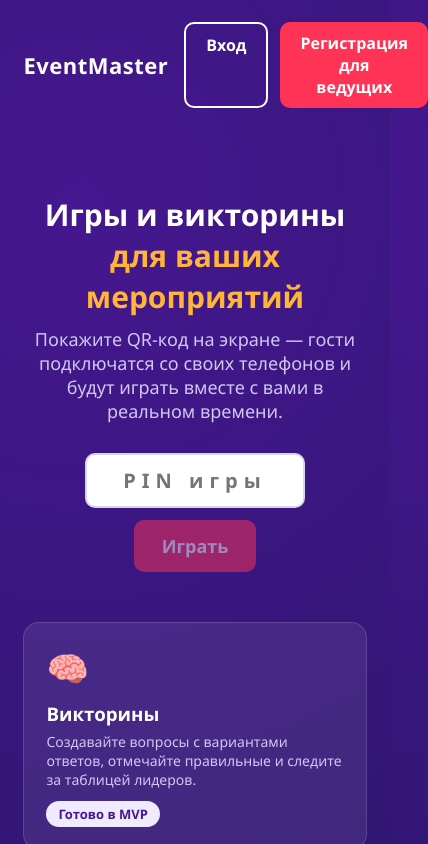
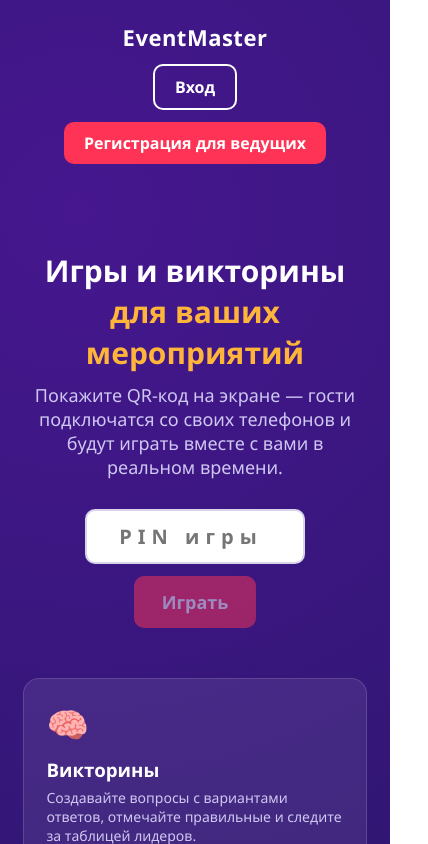
Before and after one commit to cezman/eventmaster, a React (Vite) app in the folder client/: page / in a window 390 px wide. Shown: the top 844 px of the page, 428 px wide, since content can reach past the window. Built offline with nearby package versions, Linux system fonts and the light colour scheme.

Commit message:
EM-6: мобильные UX-фиксы — подписи полей PIN/имя на форме игрока, PIN на всю ширину карточки, компенсация трекинга в .pin-input, шапка лендинга в колонку на ≤760px

```diff
--- a/client/src/pages/PlayGame.jsx
+++ b/client/src/pages/PlayGame.jsx
@@ -134,23 +134,28 @@ export default function PlayGame() {
       <div className="play-screen">
         <form className="card play-card" onSubmit={join}>
           <h1>Присоединиться к игре</h1>
+          <label className="field-label">
+            PIN игры с экрана ведущего
             <input
               className="pin-input"
-            placeholder="PIN игры"
+              placeholder="000000"
               inputMode="numeric"
               maxLength={6}
               value={pin}
               onChange={(e) => setPin(e.target.value.replace(/\D/g, "").slice(0, 6))}
               required
             />
+          </label>
+          <label className="field-label">
+            Ваше имя
             <input
-            placeholder="Ваше имя"
               maxLength={20}
               value={name}
               onChange={(e) => setName(e.target.value)}
               ref={nameRef}
               required
             />
+          </label>
           <div className="customize">
             <div className="avatar-preview-row">
               <div className="avatar-preview">
--- a/client/src/styles.css
+++ b/client/src/styles.css
@@ -193,6 +193,8 @@ input:focus {
   font-size: 20px;
   text-align: center;
   letter-spacing: 6px;
+  /* letter-spacing даёт хвост после последней цифры — компенсируем, чтобы текст визуально центрировался */
+  padding-left: 6px;
   font-weight: 700;
 }
 .features {
@@ -909,6 +911,19 @@ input:focus {
   gap: 12px;
   color: var(--ink);
 }
+/* подпись над полем (как в .picker-row) */
+.field-label {
+  display: flex;
+  flex-direction: column;
+  gap: 4px;
+  font-size: 13px;
+  font-weight: 600;
+  color: var(--muted);
+  text-align: left;
+}
+.play-card .pin-input {
+  width: 100%;
+}
 .q-text-sm {
   font-size: clamp(20px, 3.5vw, 30px);
   max-width: 700px;
@@ -998,4 +1013,14 @@ input:focus {
   .preset-grid {
     width: 100%;
   }
+  /* шапка лендинга: логотип и кнопки друг под другом, иначе кнопка «Регистрация» уезжает за край */
+  .landing-header {
+    flex-direction: column;
+    gap: 12px;
+  }
+  .landing-header nav {
+    margin-left: 0;
+    flex-wrap: wrap;
+    justify-content: center;
+  }
 }
```
Lines whose indentation alone changed are shown as unchanged.
